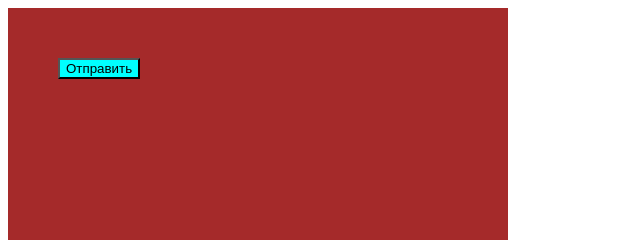
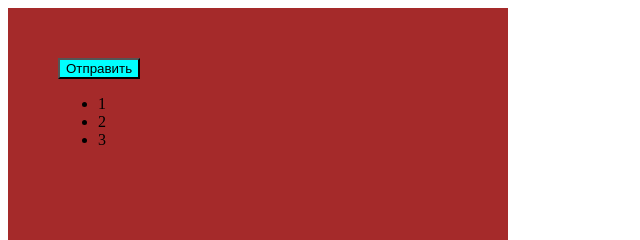
Before and after one commit to Chairkin-Anton/practice, a plain HTML site: page index.html in a window 1280 px wide. Shown: the top 240 px of the page, 0-640 px from the left. Drawn offline with Linux system fonts and the light colour scheme.

Commit message:
Добавили список

```diff
--- a/index.html
+++ b/index.html
@@ -10,6 +10,11 @@
 <body>
     <div class="container">
         <button class="btn">Отправить</button>
+        <ul class="list">
+            <li class="list-item">1</li>
+            <li class="list-item">2</li>
+            <li class="list-item">3</li>
+        </ul>
     </div>
 </body>
 </html>
```
